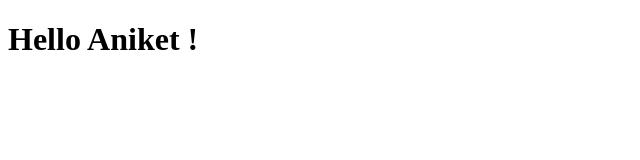
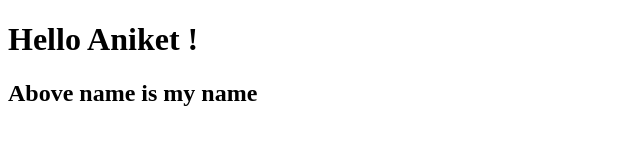
Before and after one commit to aneystar/html-practice, a plain HTML site: page Index.html in a window 1280 px wide. Shown: the whole page, without its empty margins (0-640 px from the left). Drawn offline with Linux system fonts and the light colour scheme.

Commit message:
add extra h2 tag to describe 1st h1 tag

```diff
--- a/Index.html
+++ b/Index.html
@@ -7,5 +7,6 @@
 </head>
 <body>
     <h1>Hello Aniket !</h1>
+    <h2>Above name is my name</h2>
 </body>
 </html>
```
